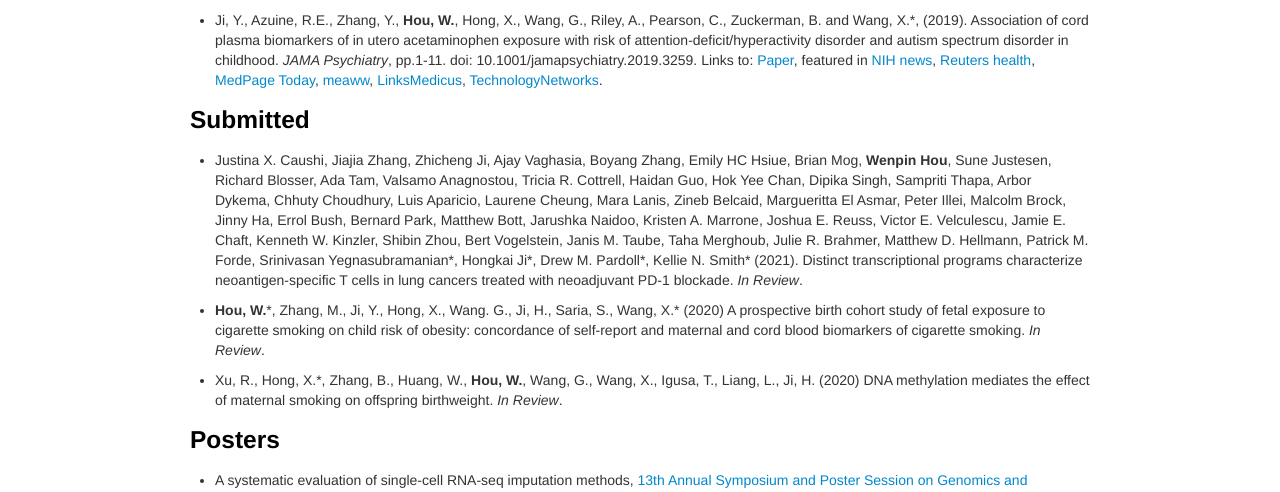
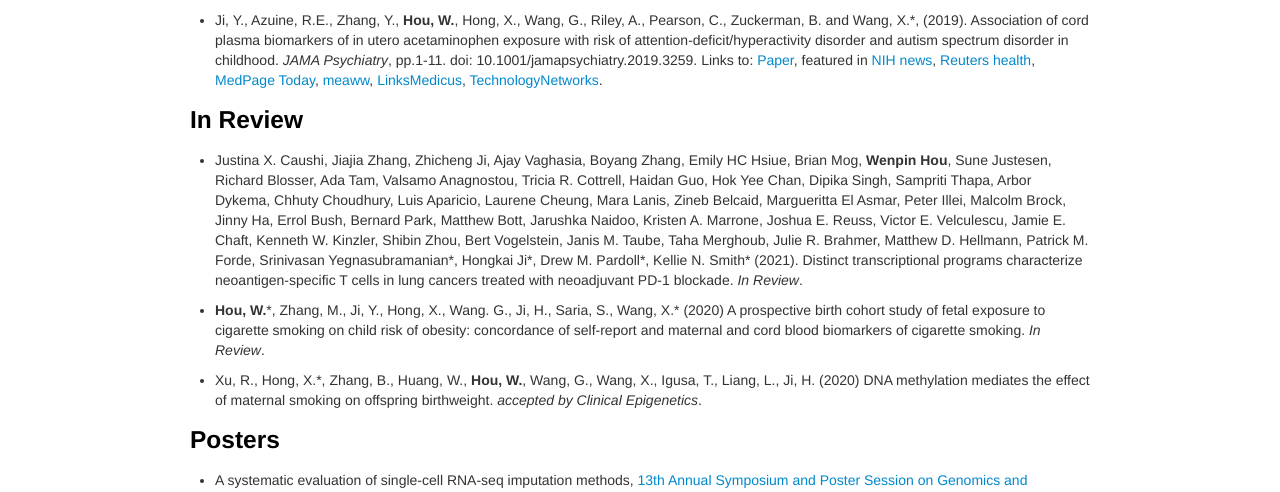
Before and after one commit to Winnie09/Wenpin_Hou, a Jekyll site: the page built from pages/publications.md, in a window 1280 px wide. Shown: the part 882-1374 px from the top of the page. Built offline with Jekyll 4.4.1, drawn with Linux system fonts in a browser that asks for light colours.

Commit message:
change publication status

```diff
--- a/pages/publications.md
+++ b/pages/publications.md
@@ -36,13 +36,13 @@ For a complete list of publications, see also [Google Scholar](https://scholar.g
 
 - Ji, Y., Azuine, R.E., Zhang, Y., **Hou, W.**, Hong, X., Wang, G., Riley, A., Pearson, C., Zuckerman, B. and Wang, X.\*, (2019). Association of cord plasma biomarkers of in utero acetaminophen exposure with risk of attention-deficit/hyperactivity disorder and autism spectrum disorder in childhood. *JAMA Psychiatry*, pp.1-11. doi: 10.1001/jamapsychiatry.2019.3259. Links to: [Paper](https://jamanetwork.com/journals/jamapsychiatry/article-abstract/2753512), featured in  [NIH news](https://www.nih.gov/news-events/news-releases/nih-funded-study-suggests-acetaminophen-exposure-pregnancy-linked-higher-risk-adhd-autism), [Reuters health](https://www.reuters.com/article/us-health-pregnancy-acetaminophen/babies-at-higher-risk-for-adhd-autism-if-pregnant-moms-took-acetaminophen-idUSKBN1X920J?fbclid=IwAR3T4phyb6Fu4F9zQVNL4EWgET04m4ITHD6S1R8eZkvj2j3TBIPJZSpYqf0), [MedPage Today](https://www.medpagetoday.com/obgyn/pregnancy/83040), [meaww](https://meaww.com/taking-pain-relief-drug-acetaminophen-pregnancy-risk-autism-adhd-study), [LinksMedicus](https://linksmedicus.com/news/study-utero-acetaminophen-exposure-linked-increased-risk-adhd-autism-spectrum-disorder-childhood/), [TechnologyNetworks](https://www.technologynetworks.com/drug-discovery/news/paracetamol-during-pregnancy-could-be-linked-to-increased-risk-of-adhd-and-autism-326647).
 
-### Submitted
+### In Review
 
 - Justina X. Caushi, Jiajia Zhang, Zhicheng Ji, Ajay Vaghasia, Boyang Zhang, Emily HC Hsiue, Brian Mog, **Wenpin Hou**, Sune Justesen, Richard Blosser, Ada Tam, Valsamo Anagnostou, Tricia R. Cottrell, Haidan Guo, Hok Yee Chan, Dipika Singh, Sampriti Thapa, Arbor Dykema, Chhuty Choudhury, Luis Aparicio, Laurene Cheung, Mara Lanis, Zineb Belcaid, Margueritta El Asmar, Peter Illei, Malcolm Brock, Jinny Ha, Errol Bush, Bernard Park, Matthew Bott, Jarushka Naidoo, Kristen A. Marrone, Joshua E. Reuss, Victor E. Velculescu, Jamie E. Chaft, Kenneth W. Kinzler, Shibin Zhou, Bert Vogelstein, Janis M. Taube, Taha Merghoub, Julie R. Brahmer, Matthew D. Hellmann, Patrick M. Forde, Srinivasan Yegnasubramanian\*, Hongkai Ji\*, Drew M. Pardoll\*,  Kellie N. Smith\* (2021). Distinct transcriptional programs characterize neoantigen-specific T cells in lung cancers treated with neoadjuvant PD-1 blockade. *In Review*.
 
 - **Hou, W.**\*, Zhang, M., Ji, Y., Hong, X., Wang. G., Ji, H., Saria, S., Wang, X.\* (2020)  A prospective birth cohort study of fetal exposure to cigarette smoking on child risk of obesity: concordance of self-report and maternal and cord blood biomarkers of cigarette smoking. *In Review*.
 
-- Xu, R., Hong, X.\*, Zhang, B., Huang, W., **Hou, W.**, Wang, G., Wang, X., Igusa, T., Liang, L., Ji, H. (2020) DNA methylation mediates the effect of maternal smoking on offspring birthweight. *In Review*.
+- Xu, R., Hong, X.\*, Zhang, B., Huang, W., **Hou, W.**, Wang, G., Wang, X., Igusa, T., Liang, L., Ji, H. (2020) DNA methylation mediates the effect of maternal smoking on offspring birthweight. *accepted by Clinical Epigenetics*.
 
 ### Posters
 
```
